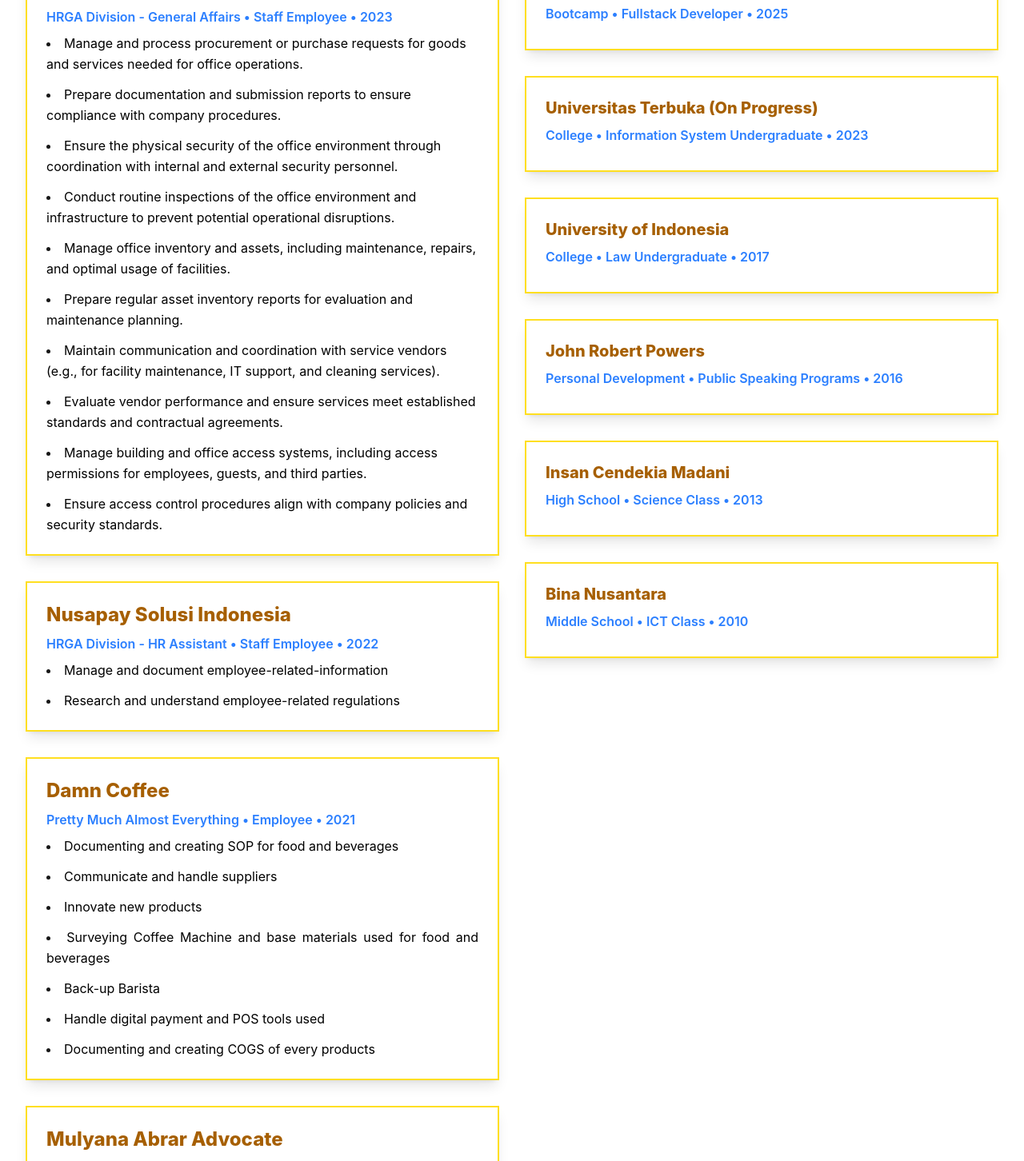
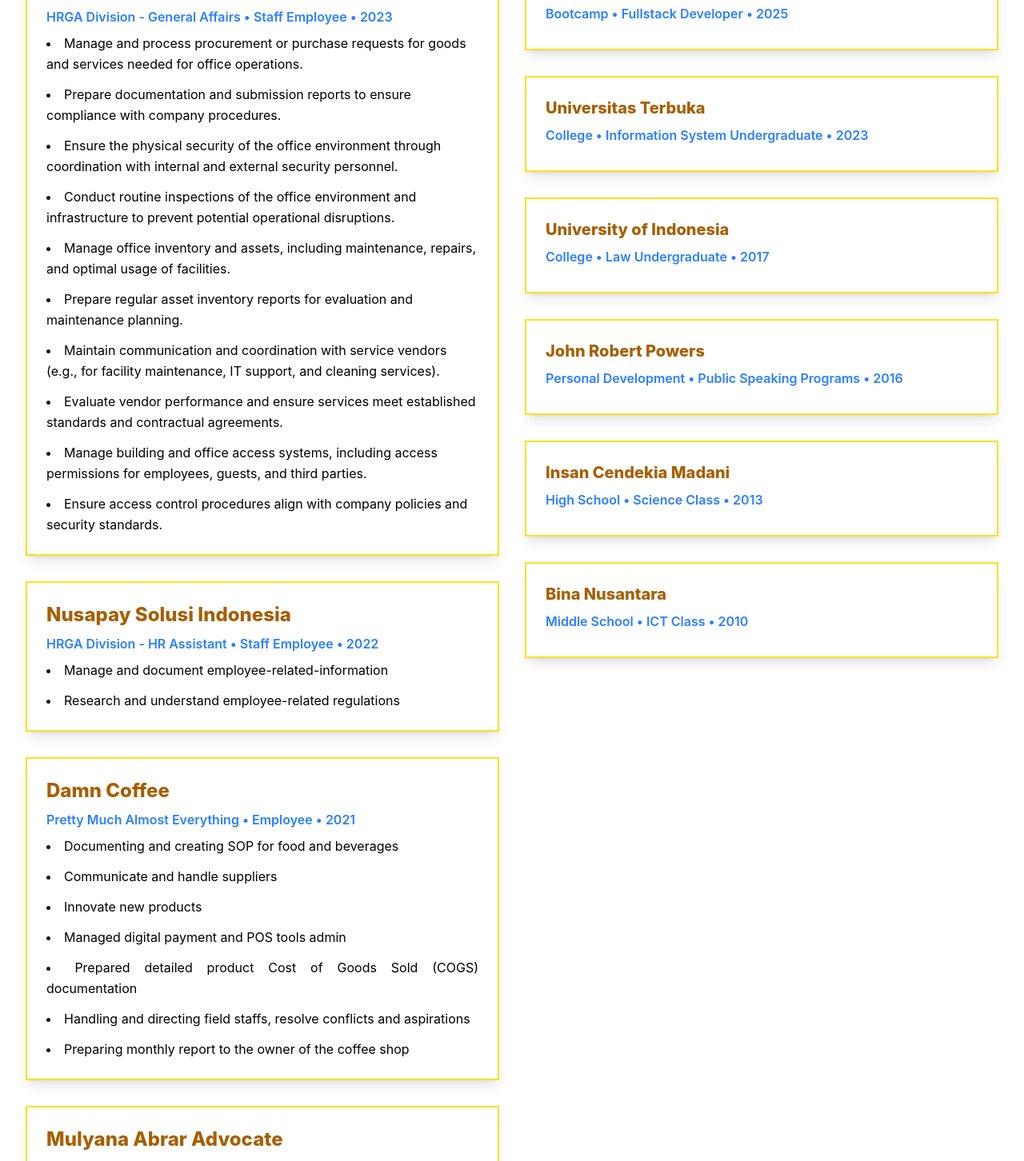
Before and after one commit to ghazianshari/porto-code-challenge-2-PWDK, a Next.js app: page /about in a window 1280 px wide. Shown: the part 1301-2753 px from the top of the page at 80% size. Built offline with nearby package versions, Linux system fonts and the light colour scheme.

Commit message:
about page: small tweak

```diff
--- a/src/app/about/page.tsx
+++ b/src/app/about/page.tsx
@@ -333,12 +333,11 @@
                 <li>Communicate and handle suppliers</li>
                 <li>Innovate new products</li>
                 <li>
-                  Surveying Coffee Machine and base materials used for food and
-                  beverages
+                  Managed digital payment and POS tools admin
                 </li>
-                <li>Back-up Barista</li>
-                <li>Handle digital payment and POS tools used</li>
-                <li>Documenting and creating COGS of every products</li>
+                <li>Prepared detailed product Cost of Goods Sold (COGS) documentation</li>
+                <li>Handling and directing field staffs, resolve conflicts and aspirations</li>
+                <li>Preparing monthly report to the owner of the coffee shop</li>
               </ul>
             </motion.div>
 
@@ -407,7 +406,7 @@
               // {...cardHoverSmall}
             >
               <h3 className="mb-2 text-xl font-extrabold text-yellow-700 dark:text-yellow-300">
-                Universitas Terbuka (On Progress)
+                Universitas Terbuka
               </h3>
               <p className="mb-2 font-semibold text-blue-500">
                 College • Information System Undergraduate • 2023
```
